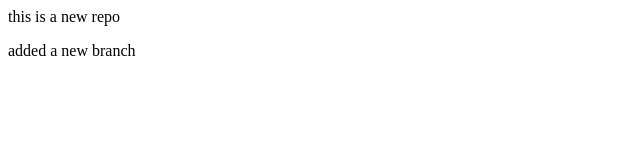
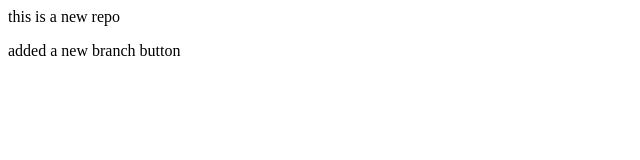
Before and after one commit to prashantsingh16112000/localrepo, a plain HTML site: page index.html in a window 1280 px wide. Shown: the full height of the page, 0-640 px from the left. Drawn offline with Linux system fonts and the light colour scheme.

Commit message:
add button

```diff
--- a/index.html
+++ b/index.html
@@ -1,2 +1,2 @@
 <p>this is a new repo</p>
-<p>added a new branch</p>
+<p>added a new branch  button</p>
```
